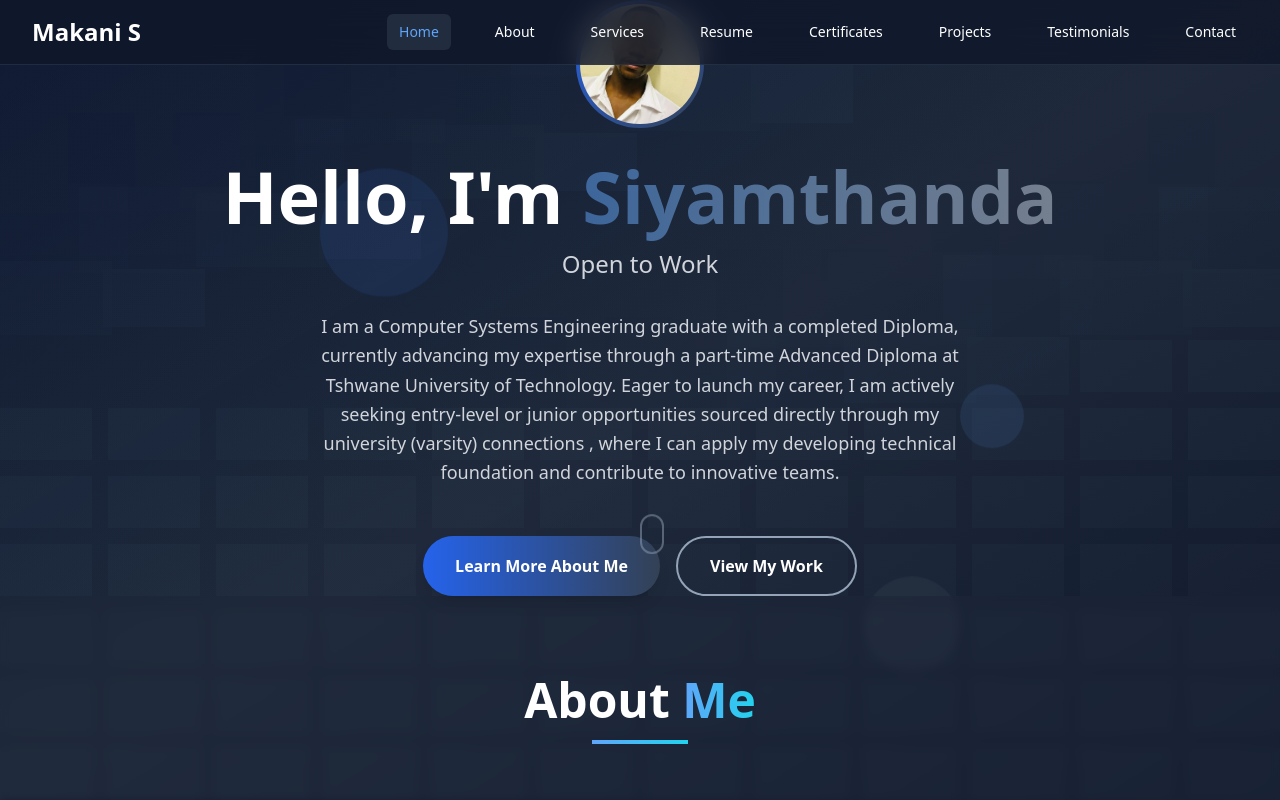
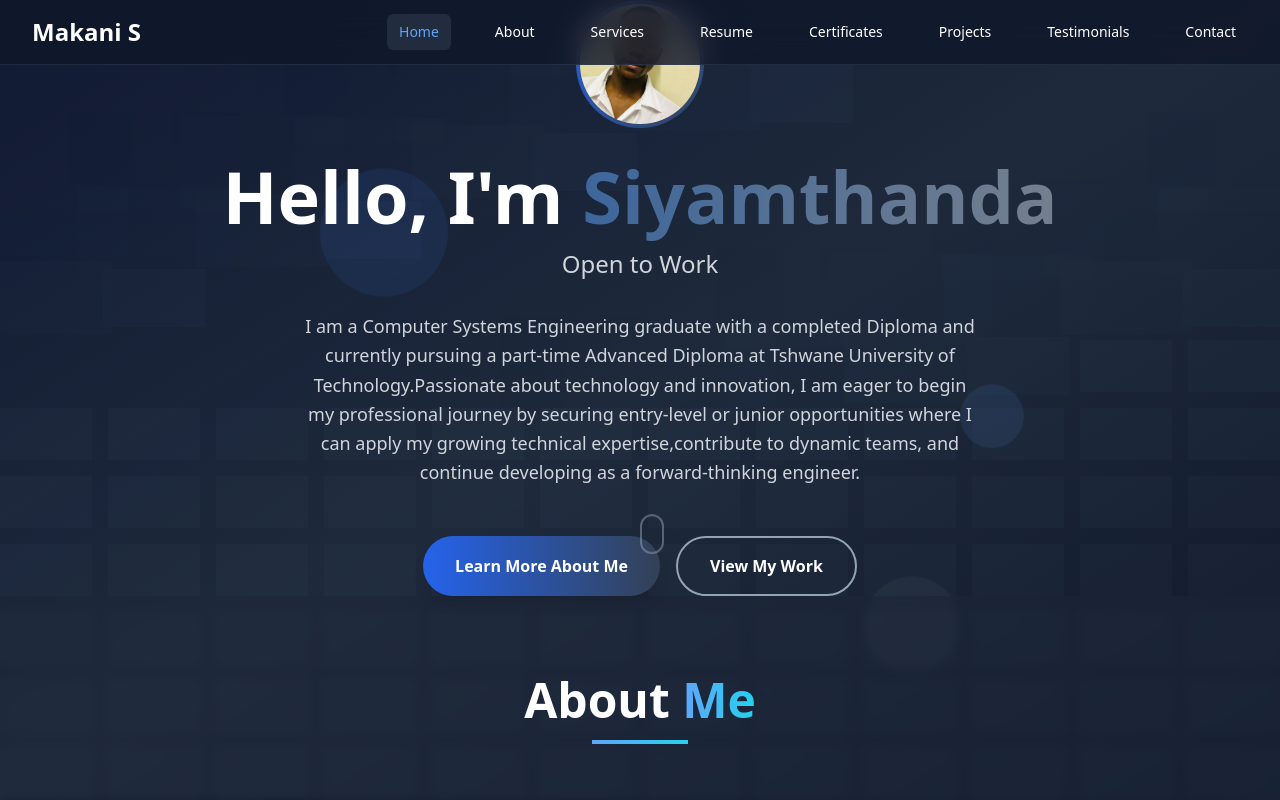
Before and after one commit to MakaniS/Makani-s_Portfolio, a React (Vite) app: page / in a window 1280 px wide. Shown: the top 800 px of the page. Built offline with nearby package versions, Linux system fonts and the light colour scheme.

Commit message:
Merge GitHub main into local main

```diff
--- a/src/components/Hero.tsx
+++ b/src/components/Hero.tsx
@@ -60,10 +60,9 @@ const Hero = () => {
         </div>
 
         <p className="text-lg text-gray-300 mb-12 max-w-2xl mx-auto leading-relaxed animate-fade-in animate-slide-in-left">
-          I am a Computer Systems Engineering graduate with a completed Diploma,
-          currently advancing my expertise through a part-time Advanced Diploma at Tshwane University of Technology.
-          Eager to launch my career, I am actively seeking entry-level or junior opportunities sourced directly through my university (varsity) connections
-          , where I can apply my developing technical foundation and contribute to innovative teams.
+         I am a Computer Systems Engineering graduate with a completed Diploma and currently pursuing a part-time Advanced Diploma at Tshwane University
+        of Technology.Passionate about technology and innovation, I am eager to begin my professional journey by securing entry-level or junior opportunities
+        where I can apply my growing technical expertise,contribute to dynamic teams, and continue developing as a forward-thinking engineer.
         </p>
 
         <div className="flex flex-col sm:flex-row gap-4 justify-center animate-fade-in">
```
